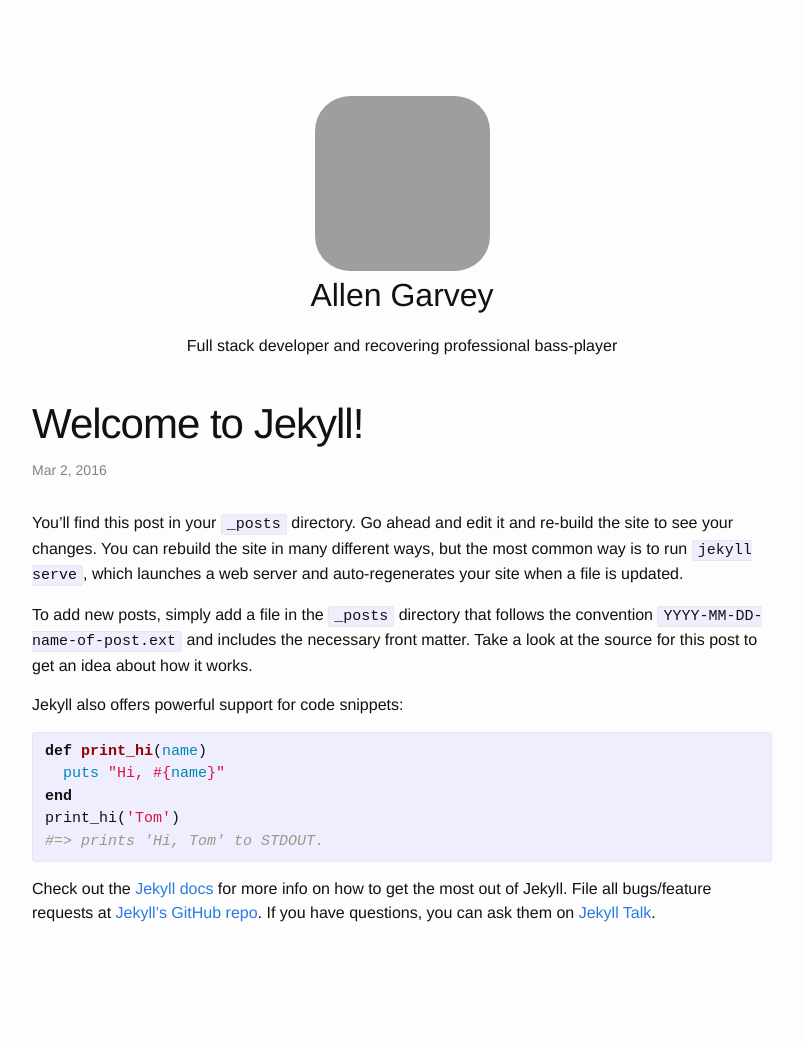
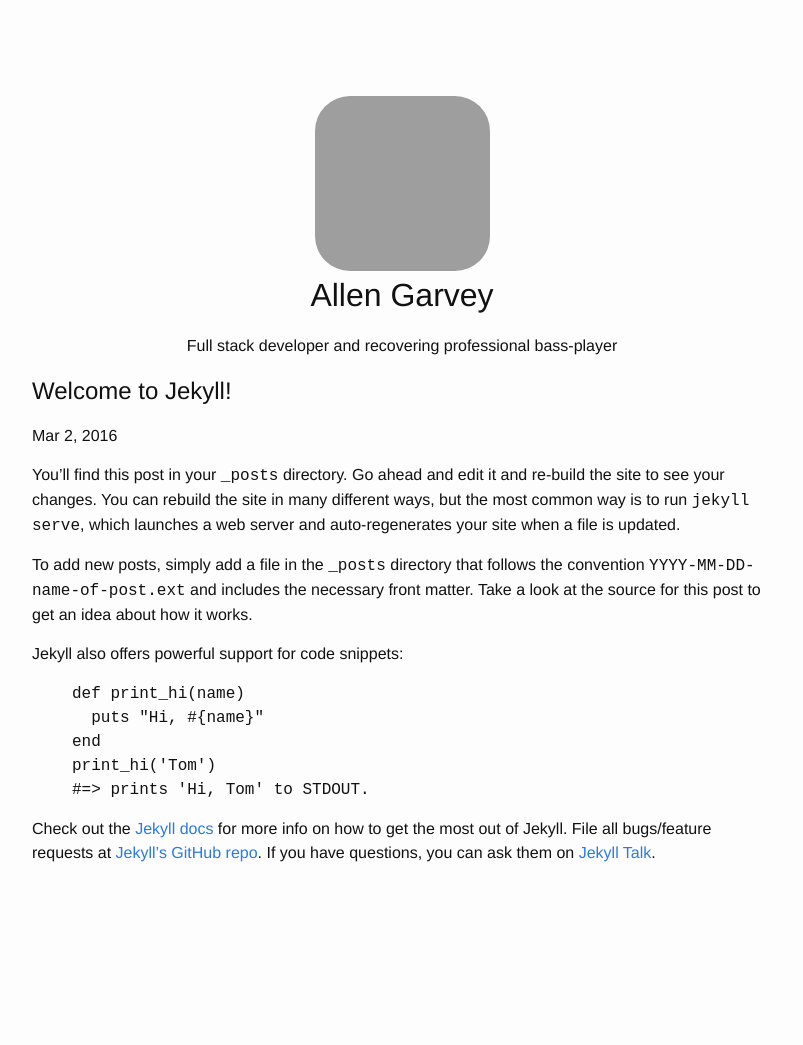
Before and after one commit to allen-garvey/personal-website-4, a Jekyll site: the page built from _posts/2016-03-01-welcome-to-jekyll.markdown, in a window 1280 px wide. Shown: the whole page, without its empty margins (238-1041 px from the left). Built offline with Jekyll 4.4.1, drawn with Linux system fonts in a browser that asks for light colours; after the commit the page ends 940 px from its top, so only the background shows below that; grey boxes are pictures that could not be loaded.

Commit message:
delete unused styles

```diff
--- a/_sass/_base.scss
+++ b/_sass/_base.scss
@@ -2,8 +2,7 @@
  * Reset some basic elements
  */
 body, h1, h2, h3, h4, h5, h6,
-p, blockquote, pre, hr,
-dl, dd, ol, ul, figure {
+p, hr, ol, ul{
     margin: 0;
     padding: 0;
 }
@@ -65,17 +64,9 @@ figcaption {
 /**
  * Lists
  */
-ul, ol {
+ul{
     list-style-type: none;
 }
-
-li {
-    > ul,
-    > ol {
-         margin-bottom: 0;
-    }
-}
-
 
 
 /**
@@ -103,54 +94,6 @@ a {
         text-decoration: underline;
     }
 }
-
-
-
-/**
- * Blockquotes
- */
-blockquote {
-    color: $grey-color;
-    border-left: 4px solid $grey-color-light;
-    padding-left: $spacing-unit / 2;
-    font-size: 18px;
-    letter-spacing: -1px;
-    font-style: italic;
-
-    > :last-child {
-        margin-bottom: 0;
-    }
-}
-
-
-
-/**
- * Code formatting
- */
-pre,
-code {
-    font-size: 15px;
-    border: 1px solid $grey-color-light;
-    border-radius: 3px;
-    background-color: #eef;
-}
-
-code {
-    padding: 1px 5px;
-}
-
-pre {
-    padding: 8px 12px;
-    overflow-x: auto;
-
-    > code {
-        border: 0;
-        padding-right: 0;
-        padding-left: 0;
-    }
-}
-
-
 
 /**
  * Wrapper
--- a/_sass/_layout.scss
+++ b/_sass/_layout.scss
@@ -10,89 +10,6 @@
     }
 }
 
-.site-title {
-    font-size: 26px;
-    font-weight: 300;
-    line-height: 56px;
-    letter-spacing: -1px;
-    margin-bottom: 0;
-    float: left;
-
-    &,
-    &:visited {
-        color: $grey-color-dark;
-    }
-}
-
-.site-nav {
-    float: right;
-    line-height: 56px;
-
-    .menu-icon {
-        display: none;
-    }
-
-    .page-link {
-        color: $text-color;
-        line-height: $base-line-height;
-
-        // Gaps between nav items, but not on the last one
-        &:not(:last-child) {
-            margin-right: 20px;
-        }
-    }
-
-    @include media-query($on-palm) {
-        position: absolute;
-        top: 9px;
-        right: $spacing-unit / 2;
-        background-color: $background-color;
-        border: 1px solid $grey-color-light;
-        border-radius: 5px;
-        text-align: right;
-
-        .menu-icon {
-            display: block;
-            float: right;
-            width: 36px;
-            height: 26px;
-            line-height: 0;
-            padding-top: 10px;
-            text-align: center;
-
-            > svg {
-                width: 18px;
-                height: 15px;
-
-                path {
-                    fill: $grey-color-dark;
-                }
-            }
-        }
-
-        .trigger {
-            clear: both;
-            display: none;
-        }
-
-        &:hover .trigger {
-            display: block;
-            padding-bottom: 5px;
-        }
-
-        .page-link {
-            display: block;
-            padding: 5px 10px;
-
-            &:not(:last-child) {
-                margin-right: 0;
-            }
-            margin-left: 20px;
-        }
-    }
-}
-
-
 
 /**
  * Site footer
@@ -100,82 +17,3 @@
 .site-footer {
     padding: $spacing-unit 0;
 }
-
-
-
-/**
- * Page content
- */
-.page-content {
-    padding: $spacing-unit 0;
-}
-
-.page-heading {
-    font-size: 20px;
-}
-
-.post-list {
-    margin-left: 0;
-    list-style: none;
-
-    > li {
-        margin-bottom: $spacing-unit;
-    }
-}
-
-.post-meta {
-    font-size: $small-font-size;
-    color: $grey-color;
-}
-
-.post-link {
-    display: block;
-    font-size: 24px;
-}
-
-
-
-/**
- * Posts
- */
-.post-header {
-    margin-bottom: $spacing-unit;
-}
-
-.post-title {
-    font-size: 42px;
-    letter-spacing: -1px;
-    line-height: 1;
-
-    @include media-query($on-laptop) {
-        font-size: 36px;
-    }
-}
-
-.post-content {
-    margin-bottom: $spacing-unit;
-
-    h2 {
-        font-size: 32px;
-
-        @include media-query($on-laptop) {
-            font-size: 28px;
-        }
-    }
-
-    h3 {
-        font-size: 26px;
-
-        @include media-query($on-laptop) {
-            font-size: 22px;
-        }
-    }
-
-    h4 {
-        font-size: 20px;
-
-        @include media-query($on-laptop) {
-            font-size: 18px;
-        }
-    }
-}
--- a/_sass/_syntax-highlighting.scss
+++ /dev/null
@@ -1,71 +0,0 @@
-/**
- * Syntax highlighting styles
- */
-.highlight {
-    background: #fff;
-    @extend %vertical-rhythm;
-
-    .highlighter-rouge & {
-      background: #eef;
-    }
-
-    .c     { color: #998; font-style: italic } // Comment
-    .err   { color: #a61717; background-color: #e3d2d2 } // Error
-    .k     { font-weight: bold } // Keyword
-    .o     { font-weight: bold } // Operator
-    .cm    { color: #998; font-style: italic } // Comment.Multiline
-    .cp    { color: #999; font-weight: bold } // Comment.Preproc
-    .c1    { color: #998; font-style: italic } // Comment.Single
-    .cs    { color: #999; font-weight: bold; font-style: italic } // Comment.Special
-    .gd    { color: #000; background-color: #fdd } // Generic.Deleted
-    .gd .x { color: #000; background-color: #faa } // Generic.Deleted.Specific
-    .ge    { font-style: italic } // Generic.Emph
-    .gr    { color: #a00 } // Generic.Error
-    .gh    { color: #999 } // Generic.Heading
-    .gi    { color: #000; background-color: #dfd } // Generic.Inserted
-    .gi .x { color: #000; background-color: #afa } // Generic.Inserted.Specific
-    .go    { color: #888 } // Generic.Output
-    .gp    { color: #555 } // Generic.Prompt
-    .gs    { font-weight: bold } // Generic.Strong
-    .gu    { color: #aaa } // Generic.Subheading
-    .gt    { color: #a00 } // Generic.Traceback
-    .kc    { font-weight: bold } // Keyword.Constant
-    .kd    { font-weight: bold } // Keyword.Declaration
-    .kp    { font-weight: bold } // Keyword.Pseudo
-    .kr    { font-weight: bold } // Keyword.Reserved
-    .kt    { color: #458; font-weight: bold } // Keyword.Type
-    .m     { color: #099 } // Literal.Number
-    .s     { color: #d14 } // Literal.String
-    .na    { color: #008080 } // Name.Attribute
-    .nb    { color: #0086B3 } // Name.Builtin
-    .nc    { color: #458; font-weight: bold } // Name.Class
-    .no    { color: #008080 } // Name.Constant
-    .ni    { color: #800080 } // Name.Entity
-    .ne    { color: #900; font-weight: bold } // Name.Exception
-    .nf    { color: #900; font-weight: bold } // Name.Function
-    .nn    { color: #555 } // Name.Namespace
-    .nt    { color: #000080 } // Name.Tag
-    .nv    { color: #008080 } // Name.Variable
-    .ow    { font-weight: bold } // Operator.Word
-    .w     { color: #bbb } // Text.Whitespace
-    .mf    { color: #099 } // Literal.Number.Float
-    .mh    { color: #099 } // Literal.Number.Hex
-    .mi    { color: #099 } // Literal.Number.Integer
-    .mo    { color: #099 } // Literal.Number.Oct
-    .sb    { color: #d14 } // Literal.String.Backtick
-    .sc    { color: #d14 } // Literal.String.Char
-    .sd    { color: #d14 } // Literal.String.Doc
-    .s2    { color: #d14 } // Literal.String.Double
-    .se    { color: #d14 } // Literal.String.Escape
-    .sh    { color: #d14 } // Literal.String.Heredoc
-    .si    { color: #d14 } // Literal.String.Interpol
-    .sx    { color: #d14 } // Literal.String.Other
-    .sr    { color: #009926 } // Literal.String.Regex
-    .s1    { color: #d14 } // Literal.String.Single
-    .ss    { color: #990073 } // Literal.String.Symbol
-    .bp    { color: #999 } // Name.Builtin.Pseudo
-    .vc    { color: #008080 } // Name.Variable.Class
-    .vg    { color: #008080 } // Name.Variable.Global
-    .vi    { color: #008080 } // Name.Variable.Instance
-    .il    { color: #099 } // Literal.Number.Integer.Long
-}
--- a/css/main.scss
+++ b/css/main.scss
@@ -48,6 +48,5 @@ $on-laptop:        800px;
 // Import partials from `sass_dir` (defaults to `_sass`)
 @import
         "base",
-        "layout",
-        "syntax-highlighting"
+        "layout"
 ;
```
